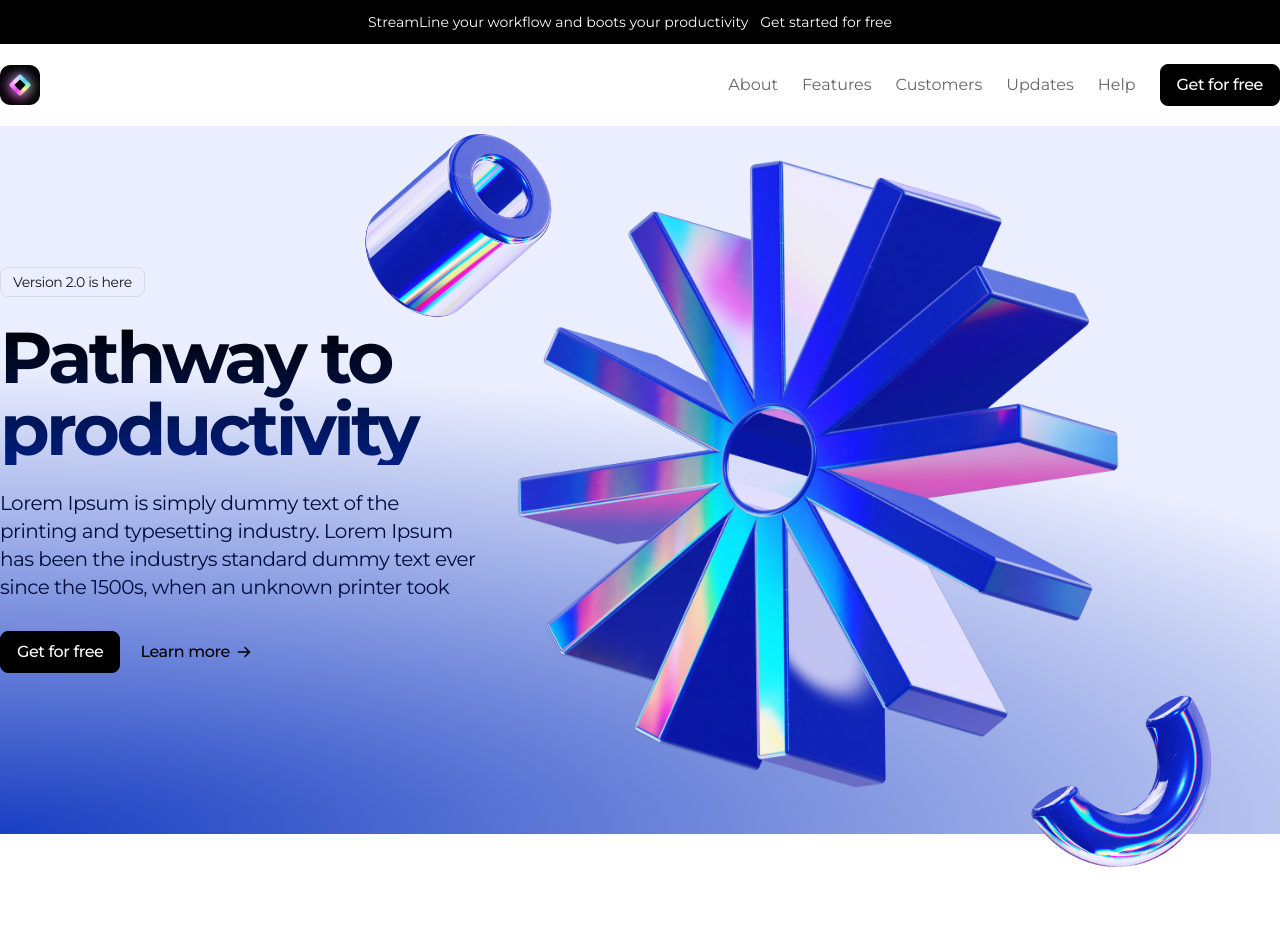
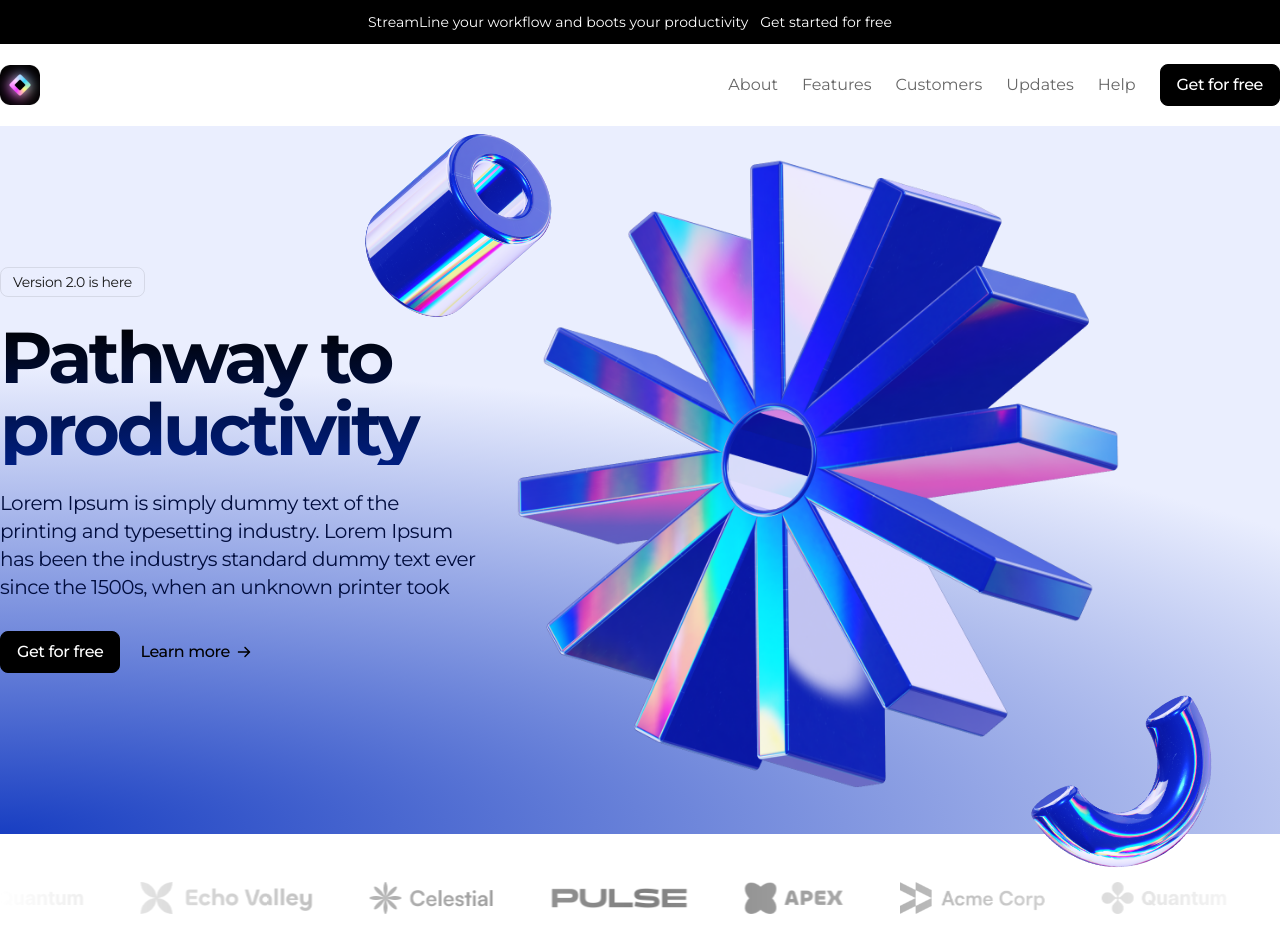
Before and after one commit to huynhminhhai/ldp1-frontend-tribe, a Next.js app: page / in a window 1280 px wide. Shown: the top 952 px of the page. Before the commit the page ends 930 px from the top, so only its background shows below. Built offline with nearby package versions, Linux system fonts and the light colour scheme; some icons are missing.

Commit message:
logo sticker section

```diff
--- a/src/app/globals.css
+++ b/src/app/globals.css
@@ -46,4 +46,14 @@ body {
   .btn-text {
     @apply text-black bg-transparent
   }
+
+  .logo-ticker-img {
+    @apply h-8 w-auto
+  }
 }
+
+@layer utilities {
+  .mask-gradient {
+    mask-image: linear-gradient(to right, transparent, black, transparent);
+  }
+}
--- a/src/app/page.tsx
+++ b/src/app/page.tsx
@@ -1,11 +1,13 @@
 import Header from "./sections/Header";
 import Hero from "./sections/Hero";
+import LogoTikcer from "./sections/LogoTikcer";
 
 export default function Home() {
   return (
     <>
       <Header />
       <Hero />
+      <LogoTikcer />
     </>
   );
 }
--- a/src/app/sections/LogoTikcer.tsx
+++ b/src/app/sections/LogoTikcer.tsx
@@ -1,8 +1,30 @@
+import Image from 'next/image'
 import React from 'react'
 
 const LogoTikcer = () => {
   return (
-    <div>LogoTikcer</div>
+    <div className='py-8 md:py-12 bg-white'>
+      <div className='container'>
+        <div className='flex overflow-hidden mask-gradient relative'>
+          <div className='flex gap-14 flex-none animate-marquee whitespace-nowrap'>
+            <Image className='logo-ticker-img' src='/logo-acme.png' alt='logo' width={250} height={250} />
+            <Image className='logo-ticker-img' src='/logo-quantum.png' alt='logo' width={250} height={250} />
+            <Image className='logo-ticker-img' src='/logo-echo.png' alt='logo' width={250} height={250} />
+            <Image className='logo-ticker-img' src='/logo-celestial.png' alt='logo' width={250} height={250} />
+            <Image className='logo-ticker-img' src='/logo-pulse.png' alt='logo' width={250} height={250} />
+            <Image className='logo-ticker-img' src='/logo-apex.png' alt='logo' width={250} height={250} />
+          </div>
+          <div className='flex gap-14 flex-none animate-marquee2 whitespace-nowrap absolute top-0 left-14'>
+            <Image className='logo-ticker-img' src='/logo-acme.png' alt='logo' width={250} height={250} />
+            <Image className='logo-ticker-img' src='/logo-quantum.png' alt='logo' width={250} height={250} />
+            <Image className='logo-ticker-img' src='/logo-echo.png' alt='logo' width={250} height={250} />
+            <Image className='logo-ticker-img' src='/logo-celestial.png' alt='logo' width={250} height={250} />
+            <Image className='logo-ticker-img' src='/logo-pulse.png' alt='logo' width={250} height={250} />
+            <Image className='logo-ticker-img' src='/logo-apex.png' alt='logo' width={250} height={250} />
+          </div>
+        </div>
+      </div>
+    </div>
   )
 }
 
--- a/tailwind.config.ts
+++ b/tailwind.config.ts
@@ -12,6 +12,20 @@ const config: Config = {
         background: "var(--background)",
         foreground: "var(--foreground)",
       },
+      animation: {
+        marquee: 'marquee 25s linear infinite',
+        marquee2: 'marquee2 25s linear infinite',
+      },
+      keyframes: {
+        marquee: {
+          '0%': { transform: 'translateX(0%)' },
+          '100%': { transform: 'translateX(-100%)' },
+        },
+        marquee2: {
+          '0%': { transform: 'translateX(100%)' },
+          '100%': { transform: 'translateX(0%)' },
+        },
+      },
     },
   },
   plugins: [],
```
